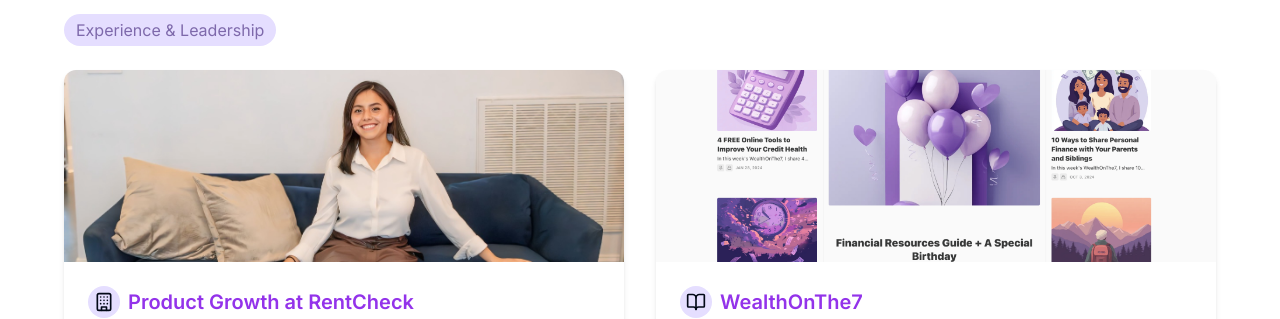
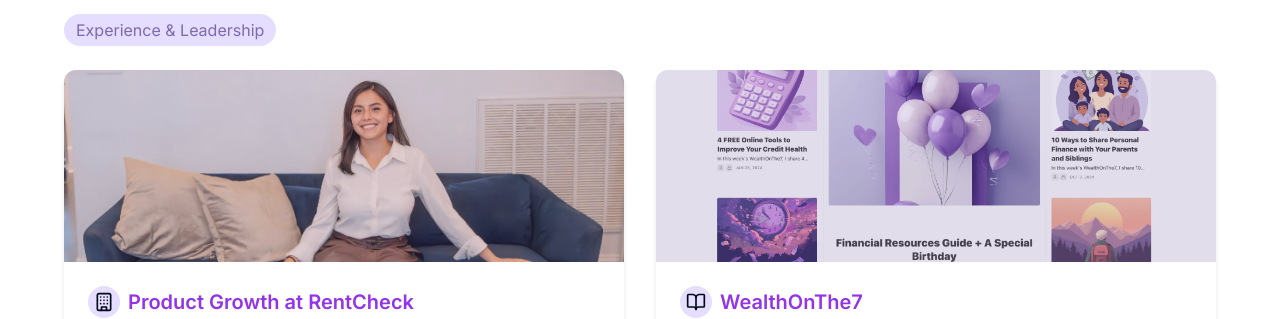
Before and after one commit to navjos/josselyn, a React (Vite) app: page /portfolio in a window 1280 px wide. Shown: the part 238-557 px from the top of the page. Built offline with nearby package versions, Linux system fonts and the light colour scheme.

Commit message:
Add purple overlay to cards
Added a soft purple or lilac overlay to the images behind the project cards in the portfolio section to create a more uniform look.

```diff
--- a/src/components/ProjectCard.tsx
+++ b/src/components/ProjectCard.tsx
@@ -31,7 +31,8 @@ const ProjectCard: React.FC<ProjectCardProps> = ({
       style={{ animationDelay: `${delay}s` }}
     >
       {image && (
-        <div className="w-full h-48 overflow-hidden">
+        <div className="w-full h-48 overflow-hidden relative">
+          <div className="absolute inset-0 bg-purple/20 z-10" /> {/* Soft purple overlay */}
           <img
             src={image}
             alt={title}
```
